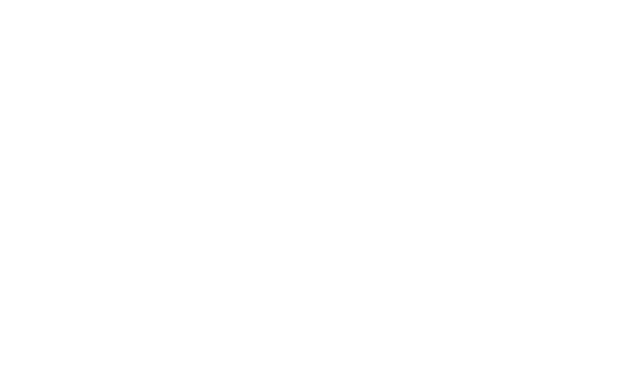
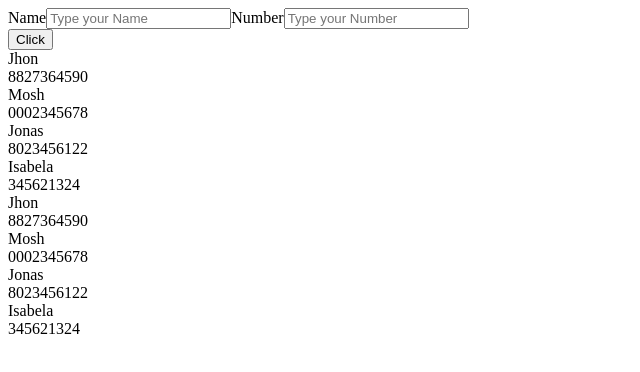
Before and after one commit to ManSOorcode/react-redux-thunk, a React (Vite) app: page / in a window 1280 px wide. Shown: the top 372 px of the page, without its empty margins (0-640 px from the left). Built offline with nearby package versions, Linux system fonts and the light colour scheme; data requests are answered from the project's data file.

Commit message:
📝 feat: fetching part is completed

```diff
--- a/db.json
+++ b/db.json
@@ -2,7 +2,7 @@
   "contacts": [
     { "id": 1, "name": "Jhon", "number": "8827364590" },
     { "id": 2, "name": "Mosh", "number": "0002345678" },
-    { "id": 1, "name": "Jonas", "number": "8023456122" },
-    { "id": 1, "name": "Isabela", "number": "345621324" }
+    { "id": 3, "name": "Jonas", "number": "8023456122" },
+    { "id": 4, "name": "Isabela", "number": "345621324" }
   ]
 }
--- a/package.json
+++ b/package.json
@@ -10,6 +10,7 @@
     "preview": "vite preview"
   },
   "dependencies": {
+    "@redux-devtools/extension": "^3.2.5",
     "@reduxjs/toolkit": "^1.9.7",
     "react": "^18.2.0",
     "react-dom": "^18.2.0",
--- a/src/App.jsx
+++ b/src/App.jsx
@@ -1,21 +1,26 @@
-import { useEffect } from "react";
+import { useEffect, useState } from "react";
 
 // import "./App.css";
 import { fetchUserData } from "./store/action";
-import { useDispatch } from "react-redux";
+import { useDispatch, useSelector } from "react-redux";
+import UserData from "./component/UserData";
+import UserForm from "./component/UserForm";
 
 function App() {
-  // const userData = useSelector((state) => state.reducer);
+  const result = useSelector((state) => state.result);
+
   const dispatch = useDispatch();
 
-  // console.log(userData);
-
   useEffect(() => {
-    console.log("hello");
     dispatch(fetchUserData());
   }, []);
 
-  return <>{/* <div>{userData}</div> */}</>;
+  return (
+    <>
+      <UserForm />
+      <UserData contacts={result} />
+    </>
+  );
 }
 
 export default App;
--- /dev/null
+++ b/src/component/UserData.jsx
@@ -0,0 +1,10 @@
+const UserData = ({ contacts }) => {
+  return contacts.map((contact) => (
+    <div key={contact.id}>
+      <div>{contact.name}</div>
+      <div>{contact.number}</div>
+    </div>
+  ));
+};
+
+export default UserData;
--- /dev/null
+++ b/src/component/UserForm.jsx
@@ -0,0 +1,40 @@
+import React, { useState } from "react";
+
+const UserForm = () => {
+  const [userContact, setUserContact] = useState({
+    name: "",
+    number: "",
+  });
+  const changehandler = (key, value) => {
+    return setUserContact((prev) => {
+      return { ...prev, [key]: value };
+    });
+  };
+
+  const submitHandler = (e) => {
+    e.preventDefault();
+  };
+  return (
+    <form onSubmit={submitHandler}>
+      <div>
+        <label>Name</label>
+        <input
+          value={userContact.name}
+          type="text"
+          placeholder="Type your Name"
+          onChange={(e) => changehandler("name", e.target)}
+        />
+        <label>Number</label>
+        <input
+          value={userContact.name}
+          type="number"
+          placeholder="Type your Number"
+          onChange={(e) => changehandler("number", e.target)}
+        />
+      </div>
+      <button>Click</button>
+    </form>
+  );
+};
+
+export default UserForm;
--- a/src/store/action.js
+++ b/src/store/action.js
@@ -27,7 +27,7 @@
       // const response = await fetch("https://dummyjson.com/products");
       const response = await fetch("http://localhost:3000/contacts");
       const data = await response.json();
-      console.log(data);
+      // console.log(data);
       dispatch(fetchSucess(data));
     } catch (error) {
       dispatch(fetchFailure(error));
--- a/src/store/reducer.js
+++ b/src/store/reducer.js
@@ -7,6 +7,7 @@
 };
 
 export const userReducer = (state = intialState, action) => {
+  console.log(action, state);
   switch (action.type) {
     case actionType.FETCH_DATA_INIT:
       return (state = {
@@ -16,7 +17,7 @@
     case actionType.FETCH_DATA_SUCCESS:
       return (state = {
         ...state,
-        result: [...state.result, action.payload],
+        result: [...state.result, ...action.payload],
         isLoading: false,
       });
     case actionType.FETCH_DATA_FAILURE:
--- a/src/store/store.js
+++ b/src/store/store.js
@@ -1,8 +1,9 @@
 import { configureStore, applyMiddleware } from "@reduxjs/toolkit";
+
 import thunk from "redux-thunk";
 import { userReducer } from "./reducer";
-
+import { composeWithDevTools } from "@redux-devtools/extension";
 export const store = configureStore(
   { reducer: userReducer },
-  applyMiddleware(thunk)
+  composeWithDevTools(applyMiddleware(thunk))
 );
```
Also changed, not shown: 1 other file (tests, documents, lock files or other folders).
